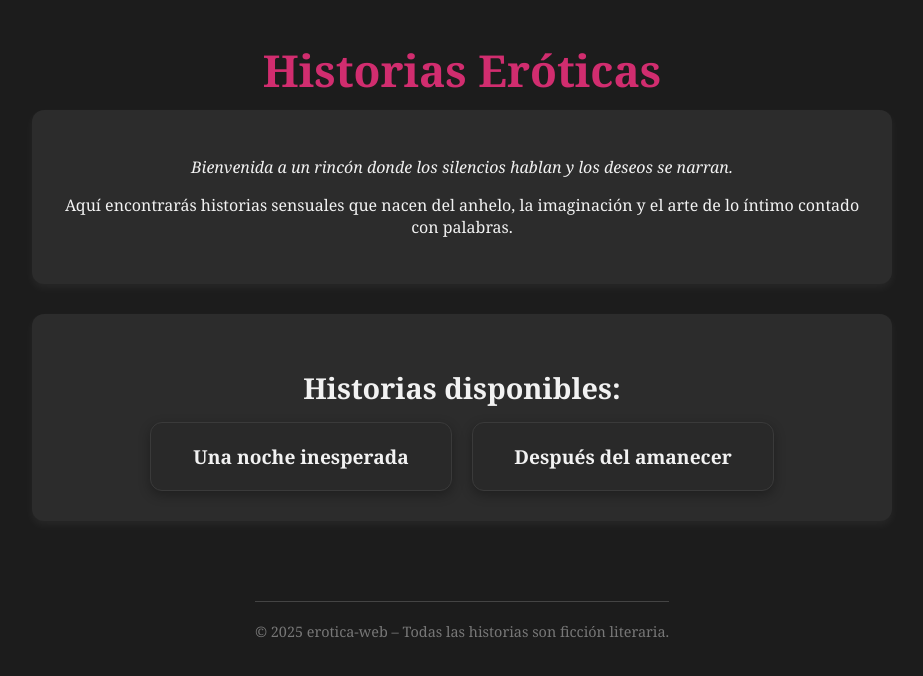
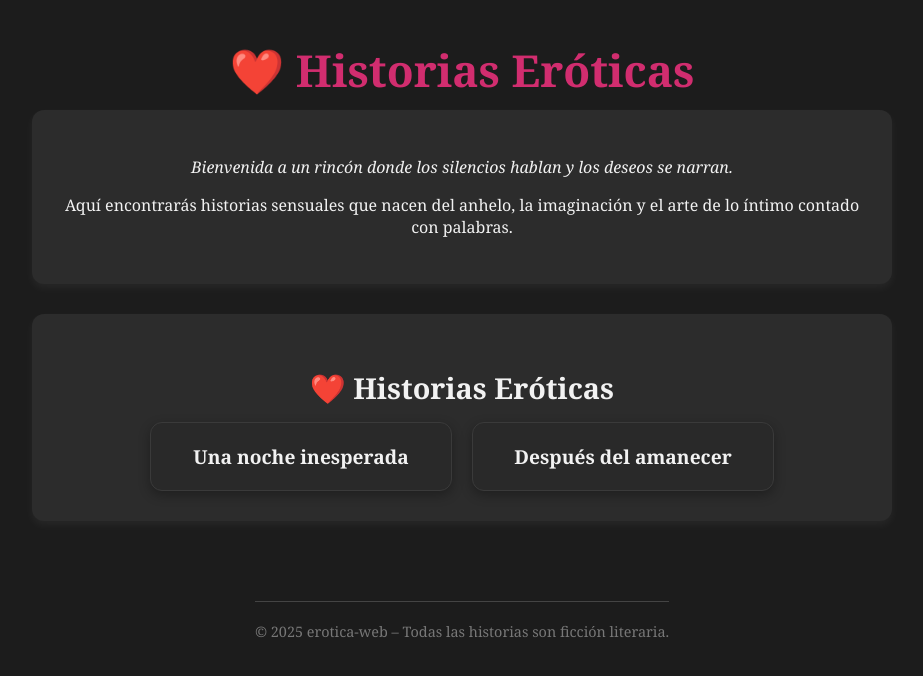
Before and after one commit to Cris2293-dark/erotica-web, a website: page client/index.html in a window 1280 px wide. Shown: the whole page, without its empty margins (178-1101 px from the left). Drawn offline with Linux system fonts and the light colour scheme.

Commit message:
Animación de título y corazón decorativo

```diff
--- a/client/estilos.css
+++ b/client/estilos.css
@@ -100,3 +100,16 @@ footer a:hover {
   color: #d12d6f;
   transform: translateY(-2px);
 }
+
+.titulo-animado {
+  opacity: 0;
+  transform: translateY(-20px);
+  animation: aparecer 1s ease-out forwards;
+}
+
+@keyframes aparecer {
+  to {
+    opacity: 1;
+    transform: translateY(0);
+  }
+}
--- a/client/index.html
+++ b/client/index.html
@@ -6,7 +6,7 @@
   <link rel="stylesheet" href="estilos.css" />
 </head>
 <body>
-  <h1>Historias Eróticas</h1>
+ <h1 class="titulo-animado">❤️ Historias Eróticas</h1>
 
   <div class="historia">
     <p><em>Bienvenida a un rincón donde los silencios hablan y los deseos se narran.</em></p>
@@ -14,7 +14,7 @@
   </div>
 
   <div class="historia">
-    <h2>Historias disponibles:</h2>
+     <h2 class="titulo-animado">❤️ Historias Eróticas</h2>
     <ul>
       <li><a href="historia1.html">Una noche inesperada</a></li>
       <li><a href="historia2.html">Después del amanecer</a></li>
```
